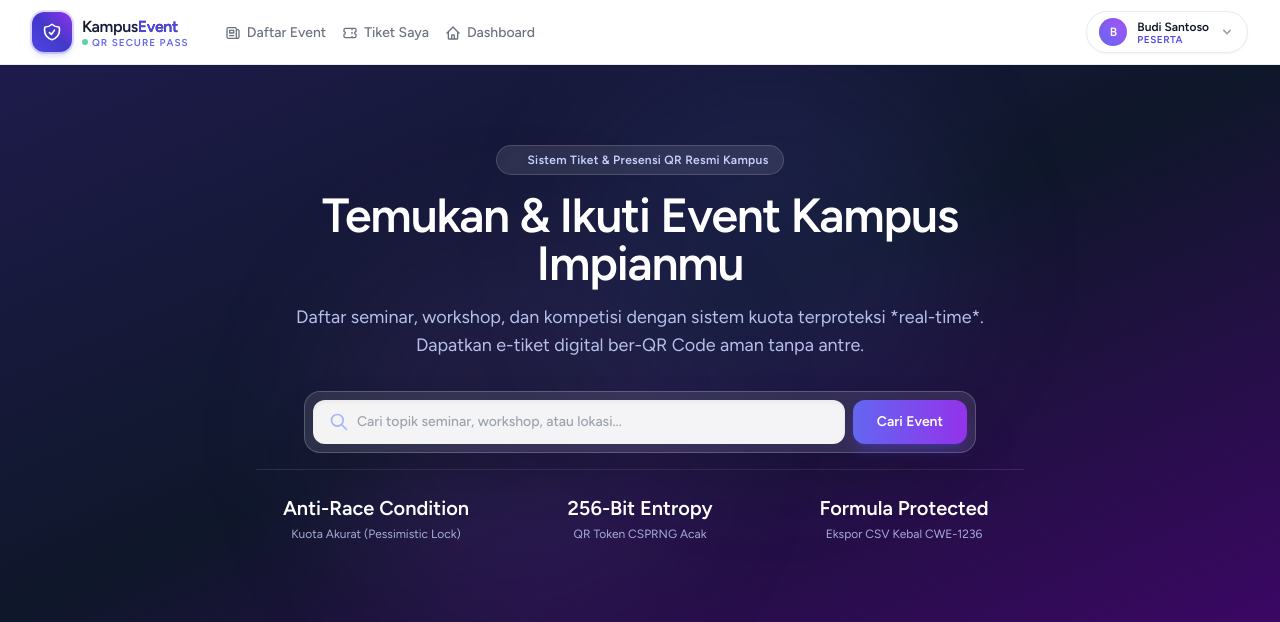
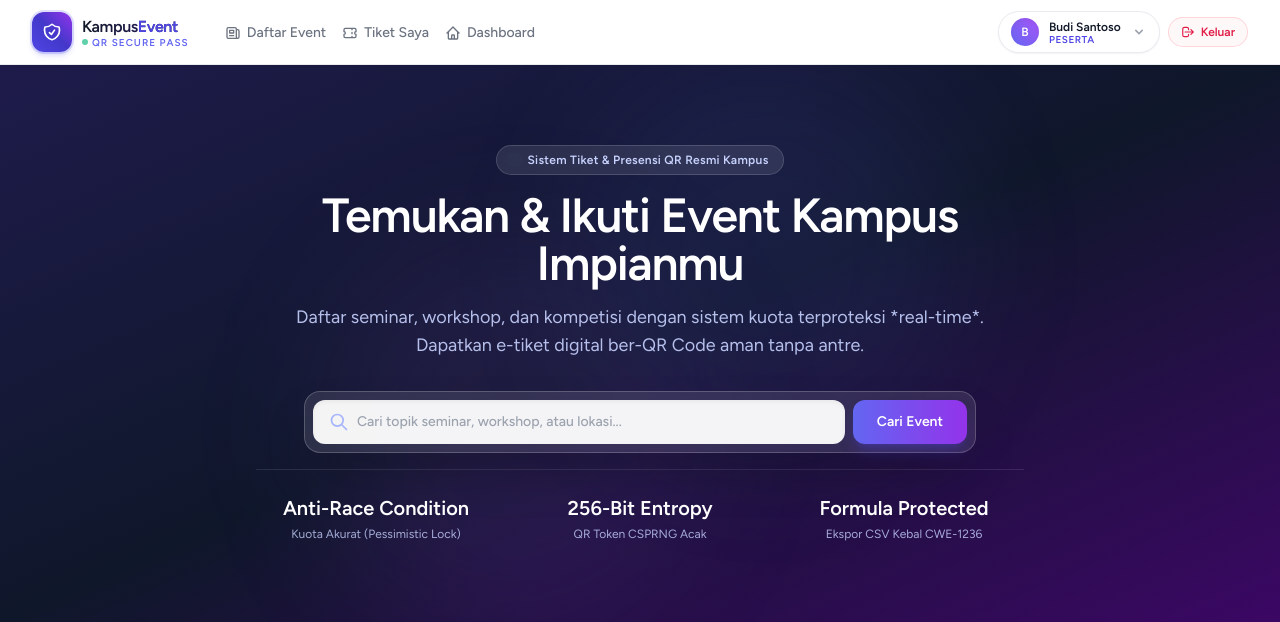
Before and after one commit to DenisSaputra-arch/kampus-event-qr, a Laravel app: page / in a window 1280 px wide. Shown: the top 622 px of the page. Run offline with Laravel 12, Linux system fonts and the light colour scheme; a user stored in the database is signed in; data comes from the database, SQL or seed files in the repository; style sheets or scripts are compiled from the project's sources; parts of the project's set-up code (start-up, migrations or seed data) failed here and were passed over; some libraries are stand-ins or nearby versions.

Commit message:
fix(nav): izinkan unsafe-eval pada csp untuk alpine dropdown dan tambahkan tombol logout langsung

```diff
--- a/config/secure-headers.php
+++ b/config/secure-headers.php
@@ -265,8 +265,8 @@ return [
             'report-sample' => false,
             'allow' => [],
             'schemes' => ['blob:'],
-            'unsafe-inline' => true,   // diperlukan Alpine.js
-            'unsafe-eval' => false,
+            'unsafe-inline' => true,   // diperlukan Alpine.js & event handler
+            'unsafe-eval' => true,     // diperlukan Alpine.js untuk evaluasi ekspresi reaktif (x-data, @click)
             'wasm-unsafe-eval' => false,
             'unsafe-hashes' => false,
             'strict-dynamic' => false,
--- a/resources/views/layouts/navigation.blade.php
+++ b/resources/views/layouts/navigation.blade.php
@@ -68,7 +68,7 @@
             </div>
 
             <!-- Settings Dropdown (Auth vs Guest) -->
-            <div class="hidden sm:flex sm:items-center sm:ms-6">
+            <div class="hidden sm:flex sm:items-center sm:ms-6 gap-2">
                 @auth
                     <x-dropdown align="right" width="56">
                         <x-slot name="trigger">
@@ -120,6 +120,15 @@
                             </form>
                         </x-slot>
                     </x-dropdown>
+
+                    <!-- Tombol Cepat Logout Langsung -->
+                    <form method="POST" action="{{ route('logout') }}" class="inline">
+                        @csrf
+                        <button type="submit" title="Keluar dari akun" class="inline-flex items-center gap-1.5 px-3 py-1.5 border border-rose-200/80 rounded-full text-xs font-bold text-rose-600 bg-rose-50/50 hover:bg-rose-100 hover:text-rose-700 transition shadow-2xs">
+                            <svg class="w-3.5 h-3.5" fill="none" stroke="currentColor" viewBox="0 0 24 24"><path stroke-linecap="round" stroke-linejoin="round" stroke-width="2" d="M17 16l4-4m0 0l-4-4m4 4H7m6 4v1a3 3 0 01-3 3H6a3 3 0 01-3-3V7a3 3 0 013-3h4a3 3 0 013 3v1"/></svg>
+                            Keluar
+                        </button>
+                    </form>
                 @else
                     <div class="flex items-center gap-3">
                         <a href="{{ route('login') }}" class="text-sm font-semibold text-gray-700 hover:text-indigo-600 transition px-3 py-2">
```
Also changed, not shown: 3 other files.
